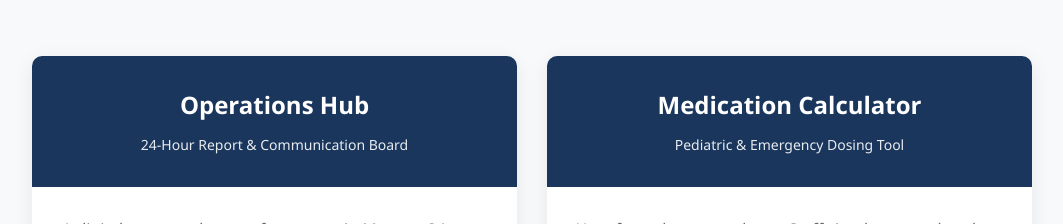
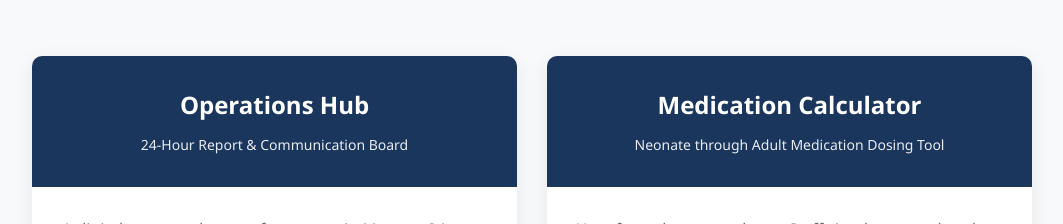
Before and after one commit to naemedical/naemedsolutions-website, a plain HTML site: page index.html in a window 1280 px wide. Shown: the part 2360-2584 px from the top of the page, without its empty margins (108-1171 px from the left). Drawn offline with Linux system fonts and the light colour scheme.

Commit message:
Update index.html

```diff
--- a/index.html
+++ b/index.html
@@ -712,7 +712,7 @@
                 <div class="solution-card">
                     <div class="solution-header">
                         <h3>Medication Calculator</h3>
-                        <p>Pediatric & Emergency Dosing Tool</p>
+                        <p>Neonate through Adult Medication Dosing Tool</p>
                     </div>
                     <div class="solution-body">
 <p>Your formulary, your doses. Staff simply enter what they have—age, height, weight—and instantly get the most accurate clinically validated estimation. No searching, no guesswork, just fast answers built around your specific medications.</p>
```
